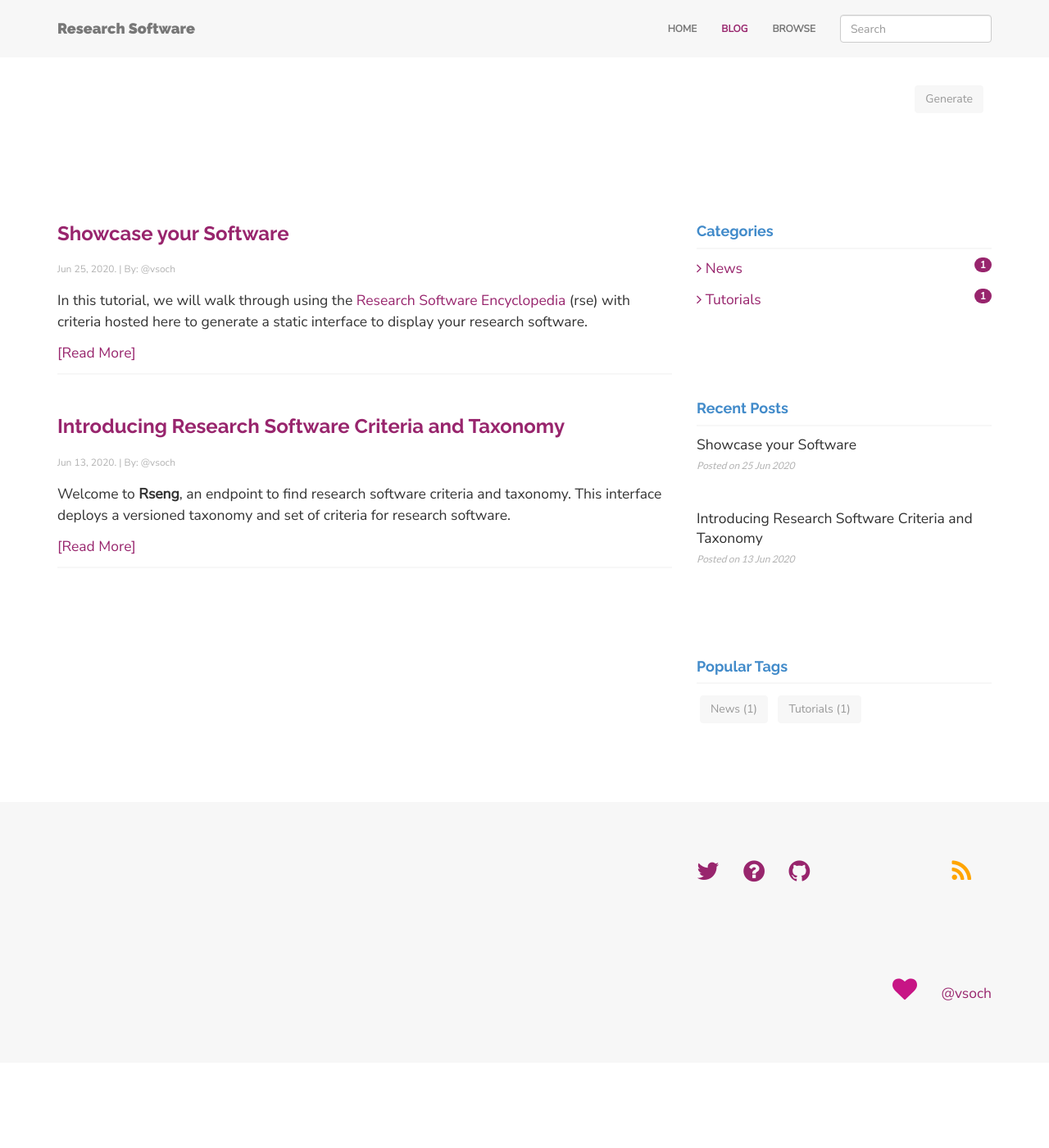
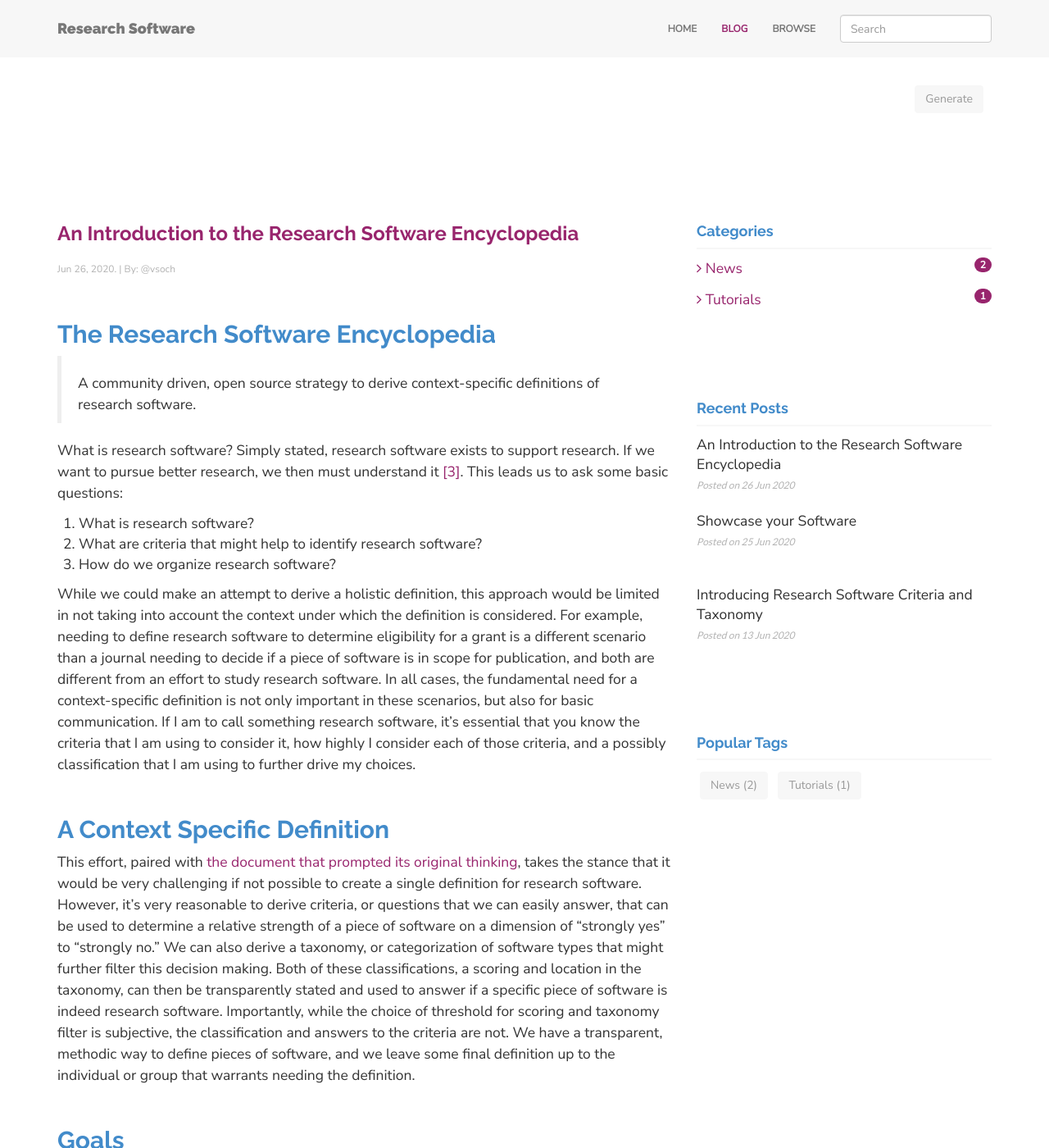
Before and after one commit to rseng/rseng, a Jekyll site: the page built from pages/blog.html, in a window 1280 px wide and 1400 px high. Shown: the whole window at 82% size. Built offline with Jekyll 4.4.1, drawn with Linux system fonts in a browser that asks for light colours; nearby versions of some CDN libraries; some of the changed text lies outside the part shown.

Commit message:
adding getting started post to rse
Signed-off-by: vsoch <vsochat@stanford.edu>

```diff
--- /dev/null
+++ b/_posts/news/2020-06-26-introduction-to-rse.md
@@ -0,0 +1,109 @@
+---
+layout: post
+title: "An Introduction to the Research Software Encyclopedia"
+date: 2020-06-26 16:00:46
+author: "@vsoch"
+categories:
+- News
+---
+
+## The Research Software Encyclopedia
+
+> A community driven, open source strategy to derive context-specific definitions of research software.
+
+What is research software? Simply stated, research software exists to support
+research. If we want to pursue better research, we then must understand it [[3]](#ref).
+This leads us to ask some basic questions:
+
+ 1. What is research software?
+ 2. What are criteria that might help to identify research software?
+ 3. How do we organize research software?
+
+While we could make an attempt to derive a holistic definition, this approach
+would be limited in not taking into account the context under which the definition
+is considered. For example, needing to define research software to determine
+eligibility for a grant is a different scenario than a journal needing
+to decide if a piece of software is in scope for publication, and both
+are different from an effort to study research software. In all cases,
+the fundamental need for a context-specific definition is not only important in these
+scenarios, but also for basic communication. If I am to call something research
+software, it's essential that you know the criteria that I am using to consider it,
+how highly I consider each of those criteria, and a possibly classification
+that I am using to further drive my choices.
+
+## A Context Specific Definition
+
+This effort, paired with [the document that prompted its original thinking](https://docs.google.com/document/d/1wDb0udH9OrFWrMBsAVb8RrUMCKKRHoyEep7yveJ1d0k/edit), takes the stance that it would be
+very challenging if not possible to create a single definition for research software.
+However, it's very reasonable to derive criteria, or questions that we can easily
+answer, that can be used to determine a relative strength of a piece of software
+on a dimension of "strongly yes" to "strongly no." We can also derive a taxonomy,
+or categorization of software types that might further filter this decision
+making. Both of these classifications, a scoring and location in the taxonomy,
+can then be transparently stated and used to answer if a specific piece of software
+is indeed research software. Importantly, while the choice of threshold for scoring
+and taxonomy filter is subjective, the classification and answers to the criteria
+are not. We have a transparent, methodic way to define pieces of software, and we leave
+some final definition up to the individual or group that warrants needing the definition.
+
+## Goals
+
+### 1. Community Developed
+
+It's common for self-acclaimed "experts" or people in power to decide how things are going
+to be. This initiative aims to be completely transparent, open source, and community driven.
+Anyone can contribute to, or give feedback on the taxonomy, criteria, and even the software
+in the database. Annotation can happen with prompts from social media or slack communities, or in bulk on your local machine. We don't view annotation as a task that would be suited for Mechanical Turk, or even necessary to do in bulk. Annotation takes time, and it should be fun. If we share one piece of software per week, not only will you be able to quickly give feedback and get on with your day, you'll also potentially learn about a new tool that might be useful to you. Your contributions are then maintained in the repository history, and you get proper open source credit for your efforts.
+
+### 2. Automated and Sustainable
+
+It's also often the case that efforts require grant funding, or long term funding of
+servers or databases to provide a resource. This initiative is hosted entirely on open
+source version control, and does not require any funding as long as these free services persist.
+This strategy is strong because even if the current version control service goes away (unlikely), since git paired with continuous integration (CI) is the backbone of the tooling, it would be very easy to set up the same repository elsewhere.
+
+### 3. Understanding for Science
+
+An understanding of the qualities of software that are required to support
+this research life-cycle is essential to continue and maximize the potential for discovery.
+In this light, research software is also about people, namely the developers and
+community that utilizes it. If we can better characterize this community to
+better understand how its needs map to research software, we can again better support scientific discovery.
+
+<a id="ref">
+
+[3] C. Goble, "Better Software, Better Research," in IEEE Internet Computing, vol. 18, no. 5, pp. 4-8, Sept.-Oct. 2014, doi: 10.1109/MIC.2014.88.
+
+## How does it work?
+
+By way of separation of tools to allow for participation or development in the subset that is of interest to you, we achieve a holistic space of software, database, and application programming interfaces.
+
+ 1. **Taxonomy and Criteria** are served programaticaly from the [Research Software Engineering (rseng)](https://rseng.github.io/rseng) repository.
+ 2. **Database**: the [Research Software Encyclopedia](https://github.com/rseng/rse) drives generation and update of the database served at [rseng/software](https://github.com/rseng/software).
+ 3. **Update** is automated using [GitHub Workflows](https://github.com/rseng/software/tree/master/.github/workflows).
+ 4. **Annotate** directly via the [repository interface](https://rseng.github.io/software/) or by [opening an issue](https://github.com/rseng/software/issues/new/choose) or in bulk [on your local machine](https://rseng.github.io/rse/tutorials/annotation/)
+ 5. Use the **api** to see [repos](https://rseng.github.io/software/api/repos/index.json), [taxonomy](https://rseng.github.io/software/api/taxonomy/index.json), and [criteria](https://rseng.github.io/software/api/criteria/index.json)
+ 6. Use the [rse](https://github.com/rseng/rse) tool to manage a software database, create an interface, or export metrics.
+
+## How can I get involved?
+
+Community effort means that we are looking for your contributions! And there are so many ways to get involved!
+
+### 1. Work on the Manuscript
+
+There is a [manuscript in progress](https://docs.google.com/document/d/1wDb0udH9OrFWrMBsAVb8RrUMCKKRHoyEep7yveJ1d0k/edit) that your feedback and contribution would be greatly valued on! If you contribute, please add your name as a co-author. We are planning
+a few small talks in the next few months, and will aim for submitting somewhere after that.
+
+### 2. Taxonomy and Criteria
+
+The taxonomy and criteria are served programatically from the [Research Software Engineering (rseng)](https://rseng.github.io/rseng) repository. If you want to contribute to either of those, that's the repository you should contribute to.
+
+### 3. Research Software Encyclopedia
+
+The `rse` management tool along with it's annotation and general interfaces is the core
+software that powers most of what we've discussed above. You can contribute or give feedback to [rse](https://github.com/rseng/rse) to make the library better.
+
+### 4. Software Database
+
+The software database itself is hosted at [rseng/software](https://github.com/rseng/software). Whether you annotate one software entity weekly via social media prompt or clone the repository for bulk annotation, your contributions are maintained in version control to always proudly show
+you as a contributor. And of course any other feedback that you might have, please post issues, and questions on any of the issue boards associated with the repos above!
--- a/assets/css/style.css
+++ b/assets/css/style.css
@@ -36,6 +36,11 @@ ul.list {
 ul > li {
   color: #333;
 }
+
+ol > li {
+  color: #333;
+}
+
 
 .lobster-font {
     font-family: Lobster, cursive;
```
